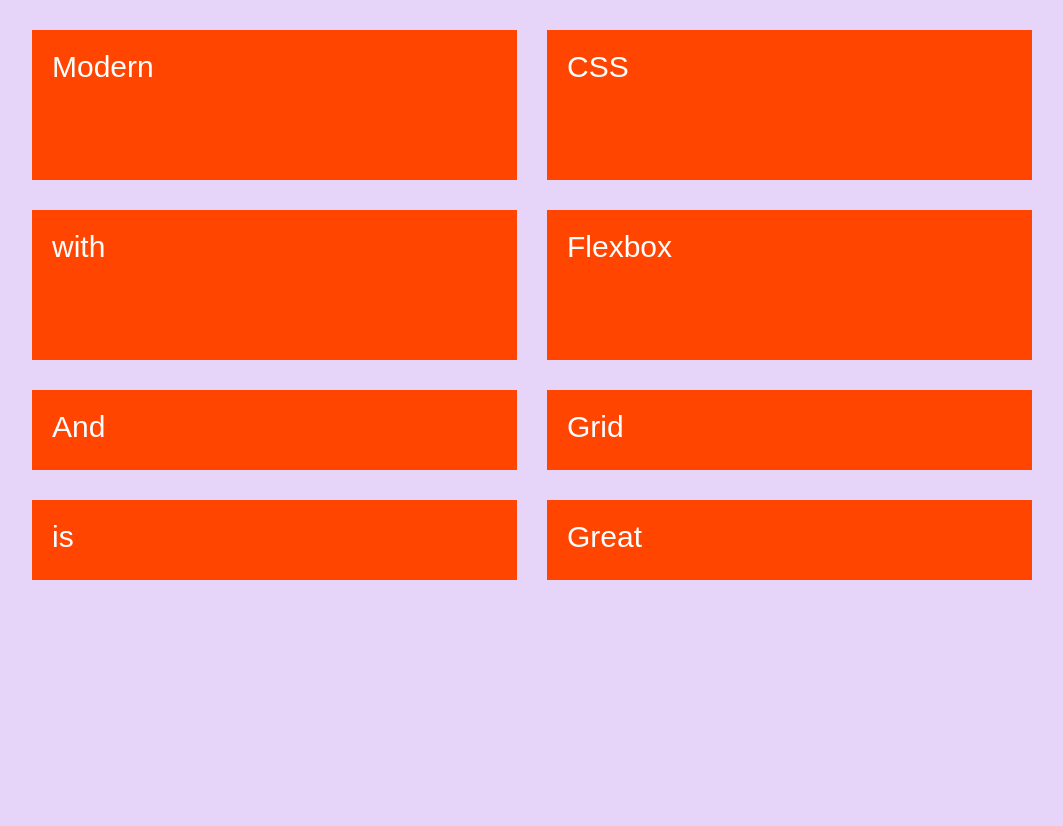
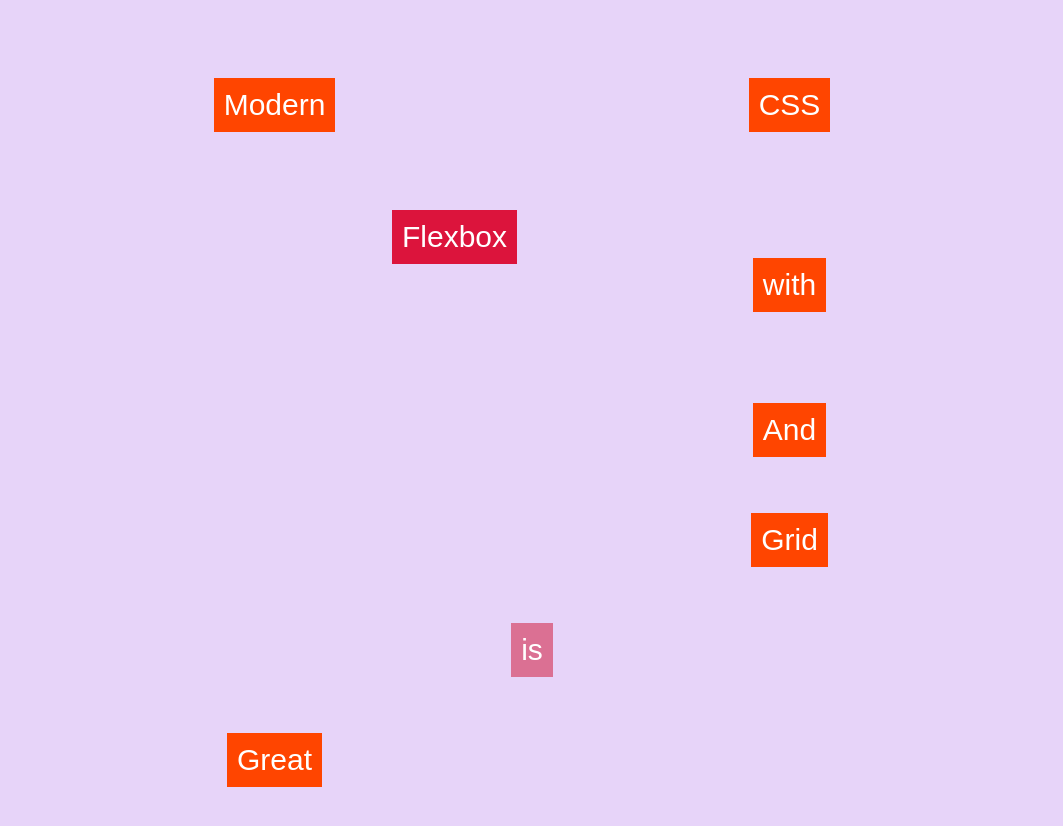
Before and after one commit to smarigowda/CSSGridLayout, a website: page src/implicit-explicit-grids/index.html in a window 1280 px wide. Shown: the whole page, without its empty margins (108-1171 px from the left). Before the commit the page ends 800 px from the top, so only its background shows below. Drawn offline with Linux system fonts and the light colour scheme.

Commit message:
CSSGRID-7 align items completed

```diff
--- a/src/implicit-explicit-grids/scss/impli-expli.scss
+++ b/src/implicit-explicit-grids/scss/impli-expli.scss
@@ -15,11 +15,29 @@ body {
     grid-auto-flow: row;
     grid-auto-columns: .5fr;
 
+    // align-items: center;
+    // align-items: stretch;
+    align-items: center;
+
+    justify-items: center;
+    justify-items: center;
+
     .item {
         background-color: orangered;
-        padding: 20px;
+        padding: 10px;
         color: white;
         font-size: 30px;
         font-family: sans-serif;
+
+        &--4 {
+            background-color: crimson;
+            grid-row: 2/ span 3;
+            align-self: start;
+            justify-self: end;
+        }
+        &--7 {
+            background-color: palevioletred;
+            grid-column: 1/-1;
+        }
     }
 }
```
Also changed, not shown: src/css/impli-expli.css, 1 other file.
